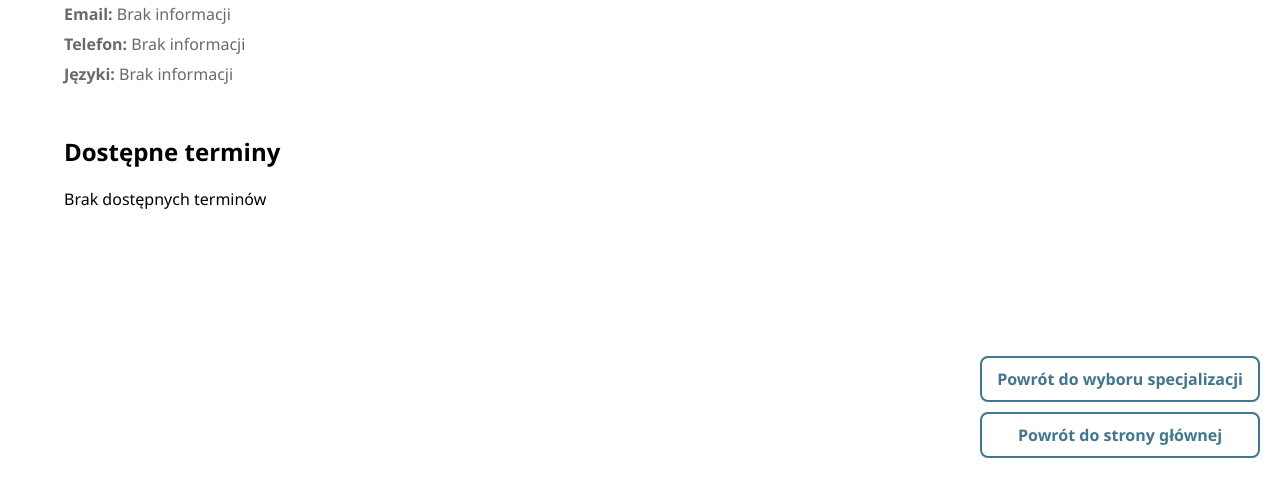
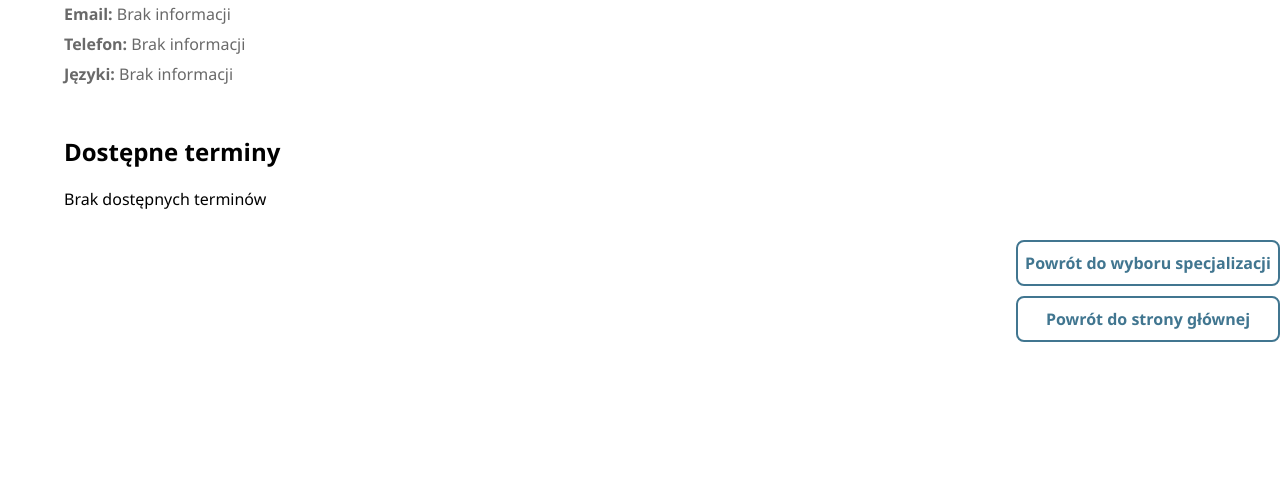
Before and after one commit to infoshareacademy/jpyzdr9-get_doctor_django, a Django app: template registrations_visit/templates/registrations_visit/doctor_profile.html in a window 1280 px wide. Shown: the part 322-800 px from the top of the page. Run offline with Django 5.2, Linux system fonts and the light colour scheme; the template is opened without the code that fills it, so the values that code supplies are empty.

Commit message:
modified css

```diff
--- a/registrations_visit/static/css/doctor_profile.css
+++ b/registrations_visit/static/css/doctor_profile.css
@@ -37,7 +37,6 @@ body {
 .doctor-info {
     width: 300px;
 }
-
 
 .doctor-photo {
     width: 100%;
@@ -93,24 +92,26 @@ body {
 }
 
 .footer-buttons {
-    position: fixed;
-    right: 20px;
-    bottom: 20px;
+    margin-top: 30px;
     display: flex;
     flex-direction: column;
+    align-items: flex-end;
     gap: 10px;
 }
 
 .footer-buttons .back-link {
+    width: 260px;
     background-color: #fff;
     border: 2px solid #417690;
     border-radius: 8px;
-    padding: 10px 15px;
-    text-align: center;
 }
 
 .footer-buttons .back-link a {
+    display: block;
+    width: 100%;
+    padding: 10px 0;
     text-decoration: none;
     color: #417690;
     font-weight: bold;
+    text-align: center;
 }
```
